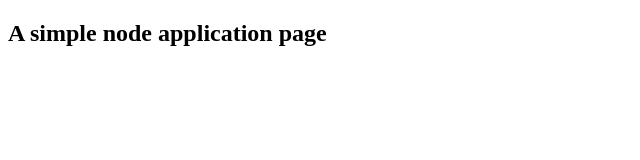
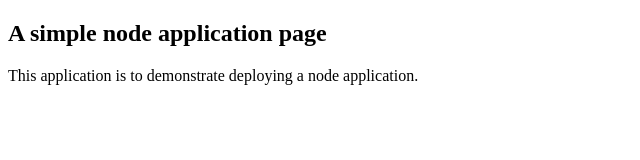
Before and after one commit to aoifeosullivan19/node_aos, a website: page index.html in a window 1280 px wide. Shown: the whole page, without its empty margins (0-640 px from the left). Drawn offline with Linux system fonts and the light colour scheme.

Commit message:
changes to index.html

```diff
--- a/index.html
+++ b/index.html
@@ -10,6 +10,7 @@
 </head>
 <body>
     <h2>A simple node application page</h2>
+    <p>This application is to demonstrate deploying a node application. </p>
 
 </body>
 </html>
```
